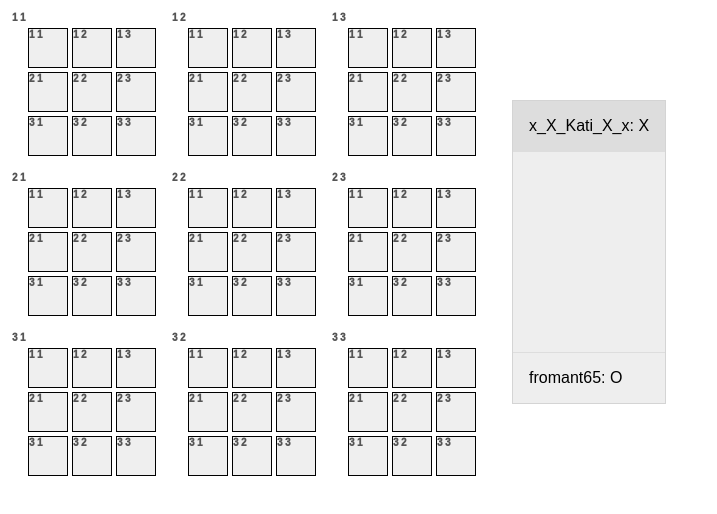
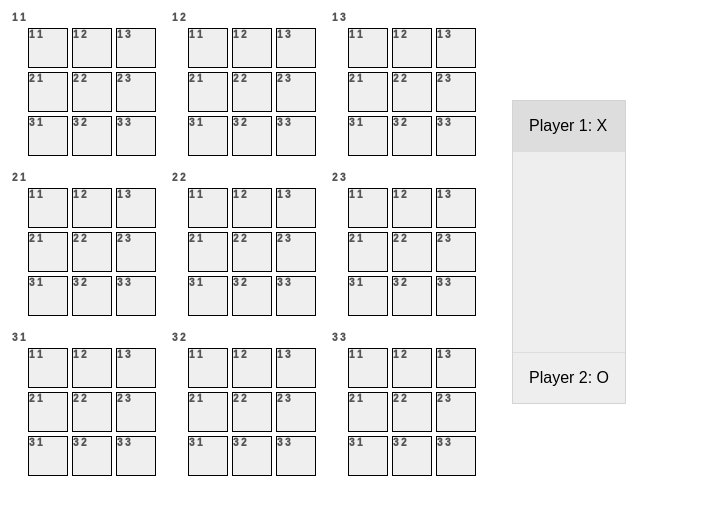
Before and after one commit to fromant65/superTicTacToe, a SvelteKit app: page / in a window 1280 px wide. Shown: the top 514 px of the page, without its empty margins (0-717 px from the left). Built offline with nearby package versions, Linux system fonts and the light colour scheme.

Commit message:
updated mock players

```diff
--- a/src/components/game/gameInfo.svelte
+++ b/src/components/game/gameInfo.svelte
@@ -1,6 +1,6 @@
 <script lang="ts">
-  export let player1 = { name: "x_X_Kati_X_x" };
-  export let player2 = { name: "fromant65" };
+  export let player1 = { name: "Player 1" };
+  export let player2 = { name: "Player 2" };
   export let turn: number;
   export let gameMoves: number[][];
   export let winner: string;
```
